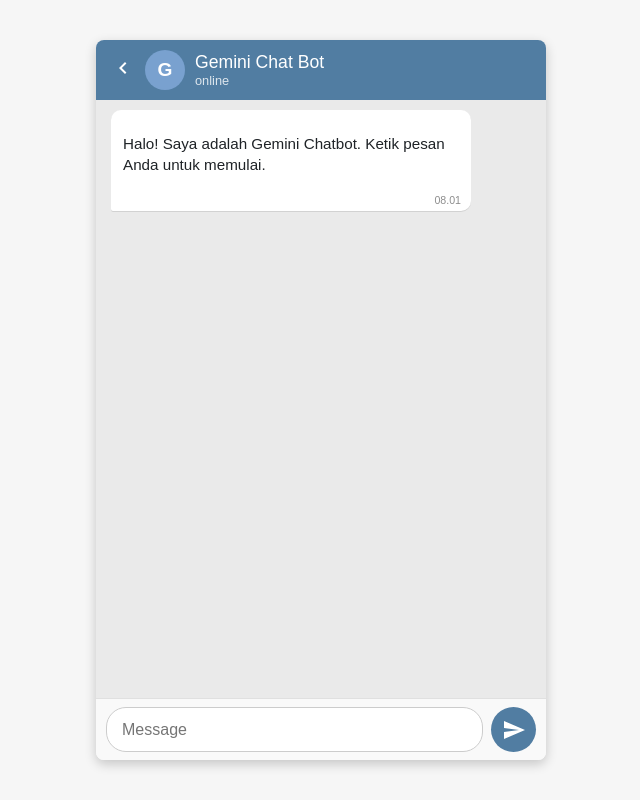
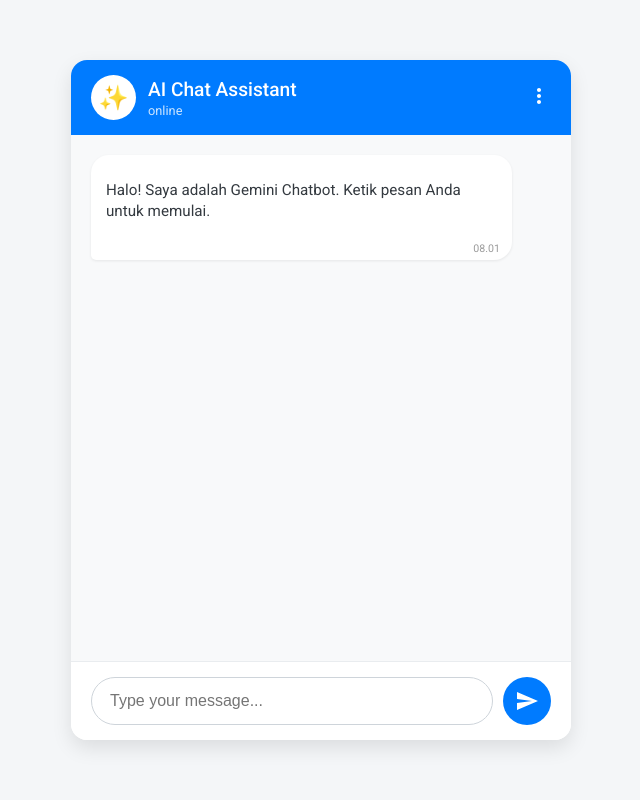
Before and after one commit to danu182/gemini_chat_api, a website: page public/index.html in a window 1280 px wide. Shown: the whole page, without its empty margins (319-959 px from the left). Drawn offline with Linux system fonts and the light colour scheme.

Commit message:
ubah tampilan html

```diff
--- a/public/index.html
+++ b/public/index.html
@@ -3,23 +3,26 @@
 <head>
     <meta charset="UTF-8">
     <meta name="viewport" content="width=device-width, initial-scale=1.0">
-    <title>Telegram Style Gemini Chatbot</title>
+    <title>Minimalist Gemini Chatbot</title>
+
+    <link href="https://fonts.googleapis.com/css2?family=Roboto:wght@300;400;500;700&display=swap" rel="stylesheet">
+
     <link rel="stylesheet" href="style.css">
 </head>
 <body>
     <div class="chat-app">
         <header class="chat-header">
             <div class="profile">
-                <div class="back-button">
-                    <svg viewBox="0 0 24 24" width="24" height="24" fill="white">
-                        <path d="M15.41 16.59L10.83 12l4.58-4.59L14 6l-6 6 6 6z"/>
-                    </svg>
-                </div>
-                <div class="avatar">G</div>
+                <div class="avatar">✨</div>
                 <div class="info">
-                    <h2>Gemini Chat Bot</h2>
+                    <h2>AI Chat Assistant</h2>
                     <p>online</p>
                 </div>
+            </div>
+            <div class="menu-icon">
+                <svg viewBox="0 0 24 24" fill="white" width="24px" height="24px">
+                    <path d="M12 8c1.1 0 2-.9 2-2s-.9-2-2-2-2 .9-2 2 .9 2 2 2zm0 2c-1.1 0-2 .9-2 2s.9 2 2 2 2-.9 2-2-.9-2-2-2zm0 6c-1.1 0-2 .9-2 2s.9 2 2 2 2-.9 2-2-.9-2-2-2z"/>
+                </svg>
             </div>
         </header>
 
@@ -30,7 +33,7 @@
             <input
                 type="text"
                 id="user-input"
-                placeholder="Message"
+                placeholder="Type your message..."
                 autocomplete="off"
             >
             <button type="submit" class="send-button">
--- a/public/style.css
+++ b/public/style.css
@@ -1,17 +1,18 @@
 /* style.css */
 
-/* --- GENERAL & LAYOUT (Telegram Style) --- */
+/* --- GENERAL & LAYOUT (Minimalist Style) --- */
 :root {
-    --telegram-blue: #517DA2; /* Warna header Telegram */
-    --telegram-bg: #EAEAEA; /* Latar belakang chat terang */
+    --primary-color: #007BFF; /* Biru Profesional */
+    --secondary-color: #F8F9FA; /* Latar Belakang Chat */
     --msg-incoming: #FFFFFF;
-    --msg-outgoing: #C6E3FF; /* Biru muda untuk pesan keluar */
-    --text-dark: #1F2327;
+    --msg-outgoing: #E0F7FA; /* Aqua/Biru sangat muda */
+    --text-dark: #343a40; /* Teks abu-abu gelap */
+    --shadow: 0 8px 20px rgba(0, 0, 0, 0.1);
 }
 
 body {
-    font-family: Arial, sans-serif;
-    background-color: #F6F6F6;
+    font-family: 'Roboto', Arial, sans-serif;
+    background-color: #F4F6F8;
     display: flex;
     justify-content: center;
     align-items: center;
@@ -21,56 +22,53 @@
 
 .chat-app {
     width: 100%;
-    max-width: 450px;
-    height: 90vh;
+    max-width: 500px;
+    height: 85vh;
     background-color: var(--msg-incoming);
-    box-shadow: 0 4px 12px rgba(0, 0, 0, 0.2);
+    box-shadow: var(--shadow);
     display: flex;
     flex-direction: column;
-    border-radius: 8px;
+    border-radius: 16px; /* Sudut lebih melengkung */
     overflow: hidden;
+    transition: all 0.3s ease;
 }
 
 /* --- HEADER --- */
 .chat-header {
-    background-color: var(--telegram-blue);
-    padding: 10px 15px;
+    background-color: var(--primary-color);
+    padding: 15px 20px;
     color: white;
     display: flex;
     align-items: center;
+    justify-content: space-between;
 }
 
 .profile {
     display: flex;
     align-items: center;
-    flex-grow: 1;
-}
-
-.back-button {
-    margin-right: 10px;
 }
 
 .avatar {
-    width: 40px;
-    height: 40px;
-    background-color: #79a1cf;
+    width: 45px;
+    height: 45px;
+    background-color: #FFFFFF;
+    color: var(--primary-color);
     border-radius: 50%;
     display: flex;
     justify-content: center;
     align-items: center;
-    font-size: 1.2em;
-    font-weight: bold;
-    margin-right: 10px;
+    font-size: 1.5em;
+    margin-right: 12px;
 }
 
 .info h2 {
     margin: 0;
-    font-size: 1.1em;
+    font-size: 1.2em;
     font-weight: 500;
 }
 
 .info p {
-    margin: 0;
+    margin: 2px 0 0;
     font-size: 0.8em;
     opacity: 0.8;
 }
@@ -78,54 +76,54 @@
 /* --- CHAT BOX --- */
 .chat-box {
     flex-grow: 1;
-    padding: 10px 15px;
+    padding: 20px;
     overflow-y: auto;
-    background-color: var(--telegram-bg);
+    background-color: var(--secondary-color); /* Latar belakang abu-abu sangat muda */
 }
 
 /* --- MESSAGE STYLES --- */
 .message {
-    max-width: 80%;
-    margin-bottom: 5px;
-    /* Penambahan padding bawah untuk menampung waktu */
-    padding: 8px 12px 20px 12px;
-    border-radius: 10px;
+    max-width: 85%;
+    margin-bottom: 10px;
+    padding: 10px 15px 22px 15px;
+    border-radius: 18px; /* Sudut sangat melengkung */
     line-height: 1.4;
     font-size: 0.95em;
     position: relative;
-    box-shadow: 0 1px 0.5px rgba(0, 0, 0, 0.1);
+    box-shadow: 0 1px 3px rgba(0, 0, 0, 0.08); /* Shadow halus */
+    transition: background-color 0.2s;
 }
 
-/* Pesan Pengguna (Outgoing - Biru muda) */
+/* Pesan Pengguna (Outgoing - Biru sangat muda) */
 .user-message {
     background-color: var(--msg-outgoing);
     color: var(--text-dark);
     margin-left: auto;
-    border-bottom-right-radius: 2px;
+    border-bottom-right-radius: 5px; /* Sudut sedikit siku */
 }
 
-/* Pesan Bot (Incoming - Putih) */
+/* Pesan Bot (Incoming - Putih bersih) */
 .bot-message {
     background-color: var(--msg-incoming);
     color: var(--text-dark);
     margin-right: auto;
-    border-bottom-left-radius: 2px;
+    border-bottom-left-radius: 5px; /* Sudut sedikit siku */
 }
 
 /* --- TIMESTAMP / JAM CHAT --- */
 .message-time {
     position: absolute;
     bottom: 5px;
-    right: 10px;
+    right: 12px;
     font-size: 0.7em;
-    color: rgba(0, 0, 0, 0.45);
+    color: rgba(0, 0, 0, 0.4);
     line-height: 1;
 }
 
 /* Gaya Pesan Error/Thinking */
 .bot-message[data-status="thinking"], .bot-message.error-message {
-    background-color: #FFE5E5;
-    color: #A30000;
+    background-color: #fff3f3;
+    color: #cc0000;
     font-style: italic;
     font-size: 0.9em;
 }
@@ -133,42 +131,48 @@
 /* --- INPUT AREA --- */
 .chat-input-area {
     display: flex;
-    padding: 8px 10px;
-    background-color: #F9F9F9;
-    border-top: 1px solid #E0E0E0;
+    padding: 15px 20px;
+    background-color: #FFFFFF;
+    border-top: 1px solid #E9ECEF;
 }
 
 #user-input {
     flex-grow: 1;
-    padding: 10px 15px;
-    border: 1px solid #ccc;
-    border-radius: 20px;
+    padding: 12px 18px;
+    border: 1px solid #ced4da;
+    border-radius: 25px; /* Penuh melengkung */
     font-size: 1em;
-    margin-right: 8px;
+    margin-right: 10px;
+    transition: border-color 0.3s;
 }
 
 #user-input:focus {
     outline: none;
-    border-color: var(--telegram-blue);
+    border-color: var(--primary-color);
+    box-shadow: 0 0 0 0.2rem rgba(0, 123, 255, 0.25);
 }
 
 .send-button {
-    background-color: var(--telegram-blue);
+    background-color: var(--primary-color);
     color: white;
     border: none;
     border-radius: 50%;
-    width: 45px;
-    height: 45px;
+    width: 48px;
+    height: 48px;
     display: flex;
     align-items: center;
     justify-content: center;
     cursor: pointer;
-    transition: background-color 0.2s;
+    transition: background-color 0.2s, transform 0.1s;
     flex-shrink: 0;
 }
 
 .send-button:hover:not(:disabled) {
-    background-color: #436a90;
+    background-color: #0056b3;
+}
+
+.send-button:active {
+    transform: scale(0.95);
 }
 
 .send-button:disabled {
@@ -177,7 +181,7 @@
 }
 
 /* Responsive dasar */
-@media (max-width: 500px) {
+@media (max-width: 550px) {
     .chat-app {
         height: 100vh;
         border-radius: 0;
```
Also changed, not shown: 1 other file.
